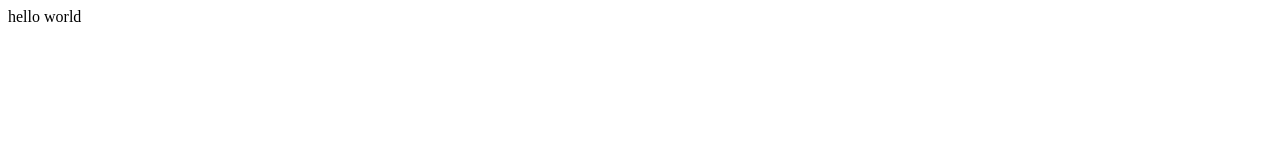
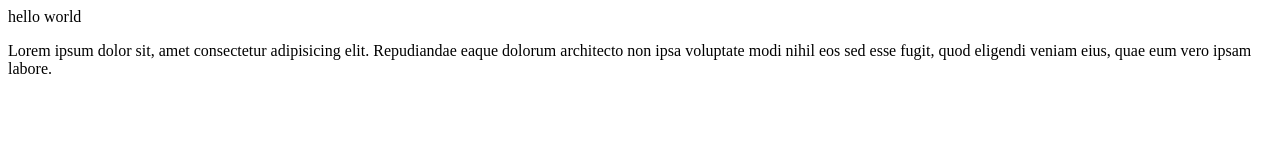
Before and after one commit to mhmitas/apnacollege-demo, a plain HTML site: page index.html in a window 1280 px wide. Drawn offline with Linux system fonts and the light colour scheme.

Commit message:
Add a new paragraph

```diff
--- a/index.html
+++ b/index.html
@@ -1 +1,2 @@
 <p>hello world</p>
+<p>Lorem ipsum dolor sit, amet consectetur adipisicing elit. Repudiandae eaque dolorum architecto non ipsa voluptate modi nihil eos sed esse fugit, quod eligendi veniam eius, quae eum vero ipsam labore.</p>
```
